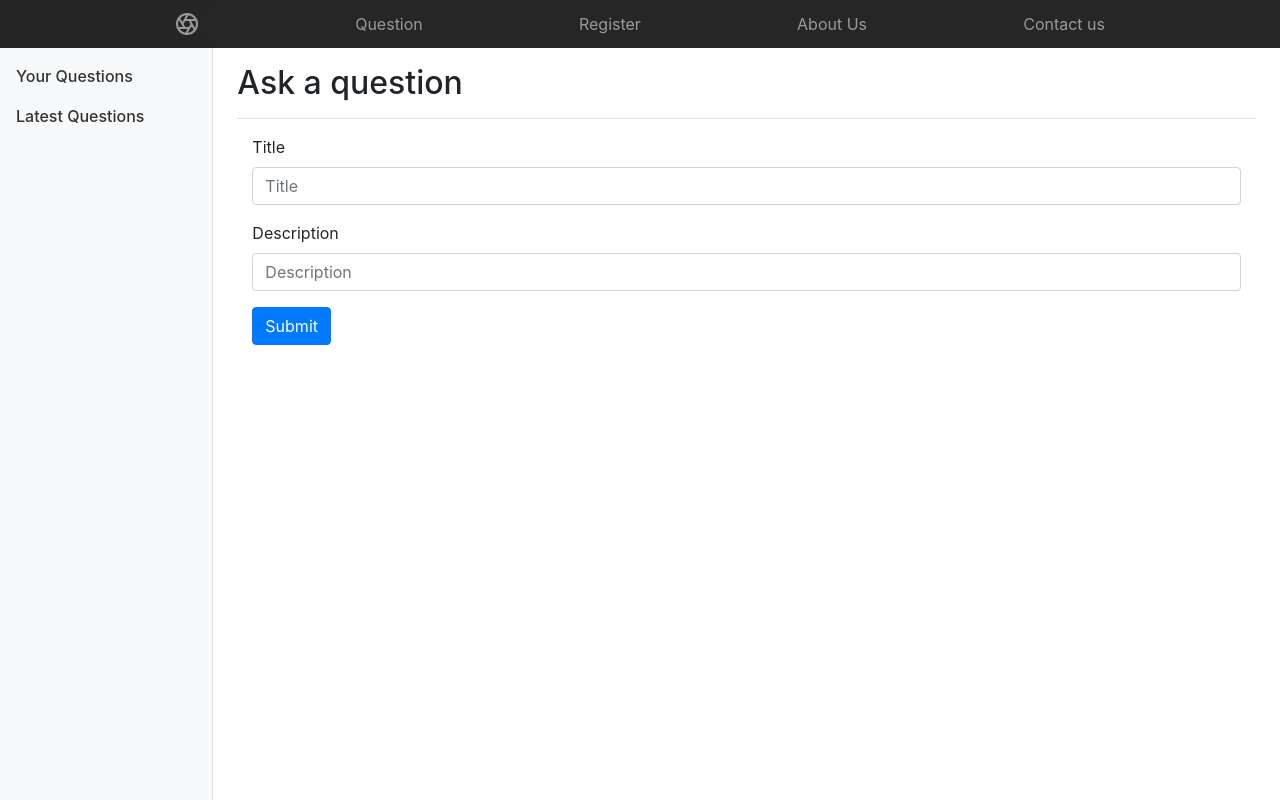
After one commit to satyamfouzdar/quanda-local, a Django app: page /qna/ask-a-question/ in a window 1280 px wide. The commit adds this page. Run offline with Django 3.2, Linux system fonts and the light colour scheme; some libraries are stand-ins or nearby versions.

Commit message:
Basic Questions Application

```diff
--- /dev/null
+++ b/qna/forms.py
@@ -0,0 +1,8 @@
+from django import forms
+from . import models
+
+
+class QuestionForm(forms.ModelForm):
+    class Meta:
+        model = models.Question
+        fields = ('title', 'description')
--- a/qna/urls.py
+++ b/qna/urls.py
@@ -4,5 +4,6 @@ from . import views
 
 urlpatterns = [
     path('questions/', views.questions, name="questions"),
-    path('latestquestions/', views.latestquestions, name="latestquestions")
+    path('latestquestions/', views.latestquestions, name="latestquestions"),
+    path('ask-a-question/', views.askaquestion, name='askaquestion'),
 ]
--- a/qna/views.py
+++ b/qna/views.py
@@ -1,5 +1,6 @@
-from django.shortcuts import render
-from . import models
+from django.shortcuts import render, redirect
+from django.utils import timezone
+from . import models, forms
 
 
 def questions(request):
@@ -22,3 +23,23 @@ def latestquestions(request):
     }
 
     return render(request, 'qna/latest-questions.html', context)
+
+
+def askaquestion(request):
+    if request.method == "POST":
+        form = forms.QuestionForm(request.POST)
+        if form.is_valid():
+            question = form.save(commit=False)
+            question.author = request.user
+            question.modified_at = timezone.now()
+            question.save()
+            return redirect(questions)
+
+    else:
+        form = forms.QuestionForm()
+    context = {
+        'form': form,
+        'askaquestion': True,
+    }
+
+    return render(request, 'qna/ask-a-question.html', context)
--- a/templates/base.html
+++ b/templates/base.html
@@ -38,5 +38,6 @@
     <script src="https://code.jquery.com/jquery-3.4.1.slim.min.js" integrity="sha384-J6qa4849blE2+poT4WnyKhv5vZF5SrPo0iEjwBvKU7imGFAV0wwj1yYfoRSJoZ+n" crossorigin="anonymous"></script>
     <script src="https://cdn.jsdelivr.net/npm/popper.js@1.16.0/dist/umd/popper.min.js" integrity="sha384-Q6E9RHvbIyZFJoft+2mJbHaEWldlvI9IOYy5n3zV9zzTtmI3UksdQRVvoxMfooAo" crossorigin="anonymous"></script>
     <script src="https://stackpath.bootstrapcdn.com/bootstrap/4.4.1/js/bootstrap.min.js" integrity="sha384-wfSDF2E50Y2D1uUdj0O3uMBJnjuUD4Ih7YwaYd1iqfktj0Uod8GCExl3Og8ifwB6" crossorigin="anonymous"></script>
+    <script src="{% static 'js/main.js'%}"></script>
   </body>
 </html>
--- /dev/null
+++ b/templates/qna/ask-a-question.html
@@ -0,0 +1,23 @@
+{% extends 'base.html' %}
+{% load bootstrap4 %}
+{% block title %}Ask a question | {{ block.super }}{% endblock %}
+{% block content %}
+<div class="container-fluid">
+    <div class="row">
+      {% include 'sidebar.html'%}
+      <main role="main" class="col-md-9 ml-sm-auto col-lg-10 px-4">
+        <div class="d-flex justify-content-between flex-wrap flex-md-nowrap align-items-center pt-3 pb-2 mb-3 border-bottom">
+          <h1 class="h2">Ask a question</h1>
+        </div>
+        <div class="container-fluid">
+            <form action="." method='post'>
+                {% csrf_token%}
+                {% bootstrap_form form layout="inline" %}
+                <input type="submit" class="btn btn-primary">
+            </form>
+            </div>
+      </div>
+      </main>
+    </div>
+  </div>
+{% endblock %}
--- a/templates/sidebar.html
+++ b/templates/sidebar.html
@@ -15,7 +15,7 @@
         </li>
         {% if request.user.is_authenticated %}
         <li class="nav-item">
-          <a class="nav-link {% if askaquestion %}active{% else %}{% endif %}" href="#">
+          <a class="nav-link {% if askaquestion %}active{% else %}{% endif %}" href="{% url 'askaquestion'%}">
             <span data-feather="shopping-cart"></span>
             Ask a Question
           </a>
```
Also changed, not shown: qanda/static/js/main.js (added).
